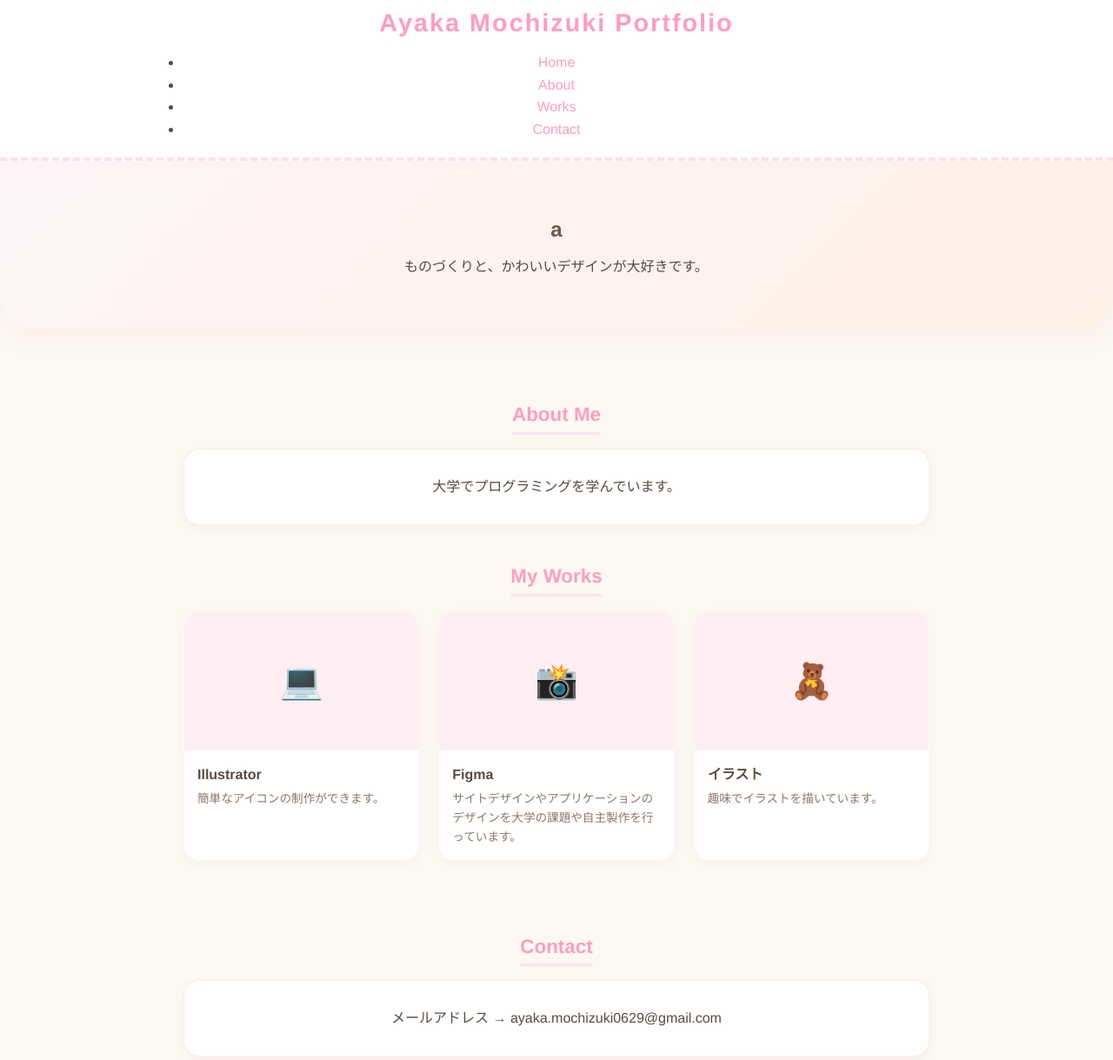
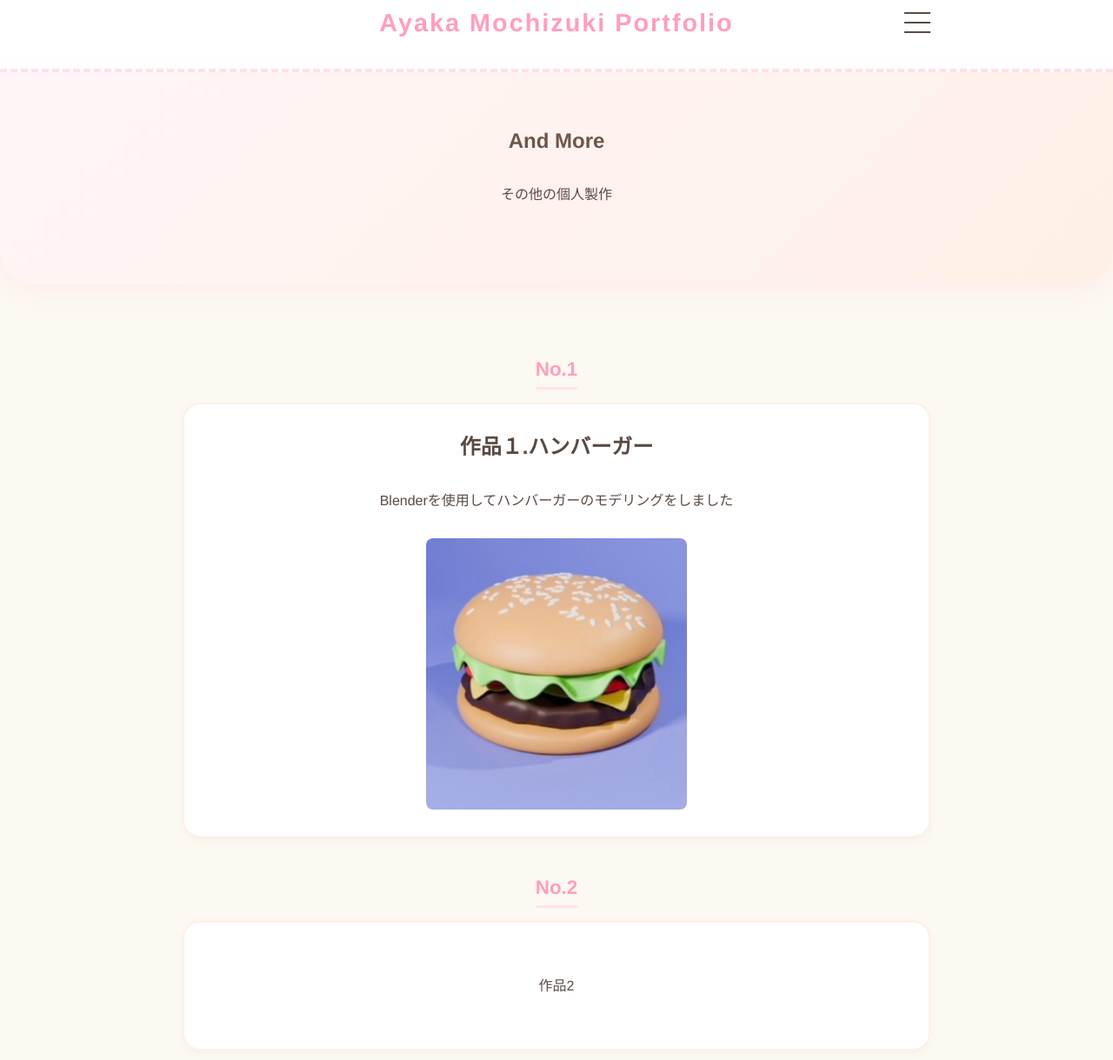
Before and after one commit to piyonpiyon05/portfolio, a website built with Vite: page illustration-view.html in a window 1280 px wide. Shown: the part 17-1236 px from the top of the page at 87% size. Built offline with nearby package versions, Linux system fonts and the light colour scheme.

Commit message:
画像追加、挿入

```diff
--- a/illustration-view.html
+++ b/illustration-view.html
@@ -13,12 +13,20 @@
     <header>
       <div class="container">
         <h1>Ayaka Mochizuki Portfolio</h1>
-        <nav>
+         <!-- 追加：ハンバーガーボタン -->
+        <button class="hamburger" id="js-hamburger" aria-label="メニューを開く">
+          <span></span>
+          <span></span>
+          <span></span>
+        </button>
+
+        <!-- 既存のnav（idを追加しています） -->
+        <nav id="js-nav">
           <ul>
             <li><a href="index.html">Home</a></li>
-            <li><a href="#about">About</a></li>
-            <li><a href="#works">Works</a></li>
-            <li><a href="#contact">Contact</a></li>
+            <li><a href="index.html#about">About</a></li>
+            <li><a href="index.html#works">Works</a></li>
+            <li><a href="index.html#contact">Contact</a></li>
           </ul>
         </nav>
       </div>
@@ -27,67 +35,32 @@
     <!-- メイン -->
     <section class="hero">
       <div class="container">
-        <h2>a</h2>
-        <p>ものづくりと、かわいいデザインが大好きです。</p>
+        <h2>And More</h2>
+        <p>その他の個人製作</p>
       </div>
     </section>
 
-    <!-- メインコンテンツ -->
     <main class="container">
-      <!-- アバウトセクション -->
-      <section id="about">
-        <h2 class="section-title">About Me</h2>
+      <!-- No.1セクション -->
+      <section id="No1">
+        <h2 class="section-title">No.1</h2>
         <div class="profile-card">
-          <p>大学でプログラミングを学んでいます。</p>
+           <h2>作品１.ハンバーガー</h2>
+          <p>Blenderを使用してハンバーガーのモデリングをしました</p>
+          <img
+          src="img/hamburger.png"
+          alt="hamburger"
+          class="work-img"
+
+          >
         </div>
       </section>
 
-      <!-- ワークスセクション -->
-      <section id="works">
-        <h2 class="section-title">My Works</h2>
-        <div class="works-grid">
-          <!-- 作品1 Illustrator-->
-          <a href="illustrator-view.html" class="work-item-link">
-            <div class="work-item">
-              <div class="work-thumbnail">💻</div>
-              <div class="work-info">
-                <h3>Illustrator</h3>
-                <p>簡単なアイコンの制作ができます。</p>
-              </div>
-            </div>
-          </a>
-
-          <!-- 作品2 Figma-->
-          <a href="figma-view.html" class="work-item-link">
-            <div class="work-item">
-              <div class="work-thumbnail">📸</div>
-              <div class="work-info">
-                <h3>Figma</h3>
-                <p>
-                  サイトデザインやアプリケーションのデザインを大学の課題や自主製作を行っています。
-                </p>
-              </div>
-            </div>
-          </a>
-
-          <!-- 作品3 -->
-          <a href="illustration-view.html" class="work-item-link">
-            <div class="work-item">
-              <div class="work-thumbnail">🧸</div>
-              <div class="work-info">
-                <h3>イラスト</h3>
-                <p>趣味でイラストを描いています。</p>
-              </div>
-            </div>
-          </a>
-        </div>
-      </section>
-
-      <!-- コンタクトセクション -->
-      <section id="contact">
-        <h2 class="section-title">Contact</h2>
+      <!-- No.2セクション -->
+      <section id="No2">
+        <h2 class="section-title">No.2</h2>
         <div class="profile-card">
-          <p>メールアドレス → ayaka.mochizuki0629@gmail.com</p>
+          <p>作品2</p>
         </div>
       </section>
     </main>
@@ -96,5 +69,6 @@
     <footer>
       <p>&copy; 2026 Ayaka Mochizuki Portfolio</p>
     </footer>
+    <script src="script.js"></script>
   </body>
 </html>
--- a/style.css
+++ b/style.css
@@ -3,6 +3,11 @@
     box-sizing: border-box;
     margin: 0;
     padding: 0;
+}
+
+p{
+    margin-top: 30px;
+    margin-bottom: 30px;
 }
 
 body {
@@ -205,6 +210,15 @@ header .container {
 }
 
 /* --- 作品集（ギャラリー）セクション --- */
+.work-img{
+    width: 100%;
+    max-width: 300px;
+    height:auto;
+    border-radius: 8px;
+    display:block;
+    margin: 0 auto;
+}
+
 .works-grid {
     display: grid;
     grid-template-columns: repeat(auto-fit, minmax(250px, 1fr));
```
Also changed, not shown: figma-view.html (+14 -4 lines), illustrator-view.html (+26 -19 lines), index.html (+2 -2 lines), img/hamburger.png (added), img/magcup.png (added).
